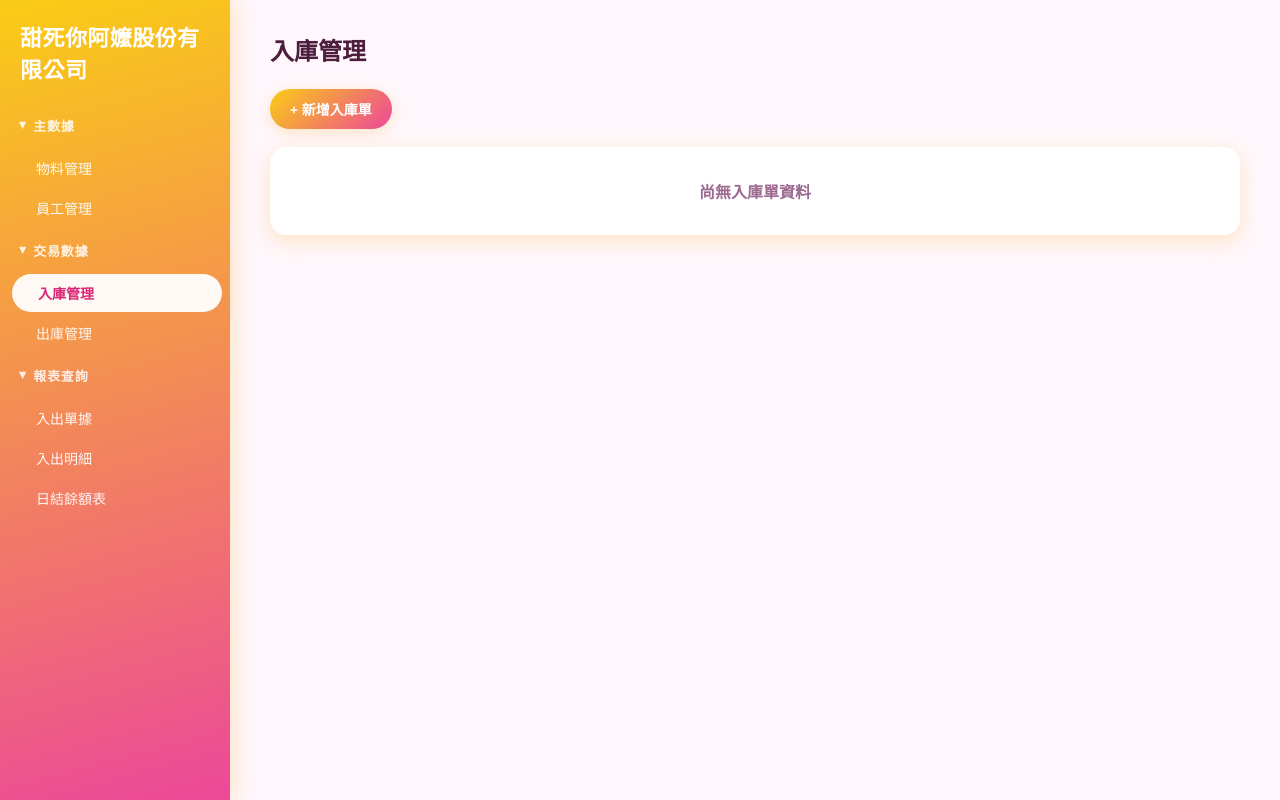
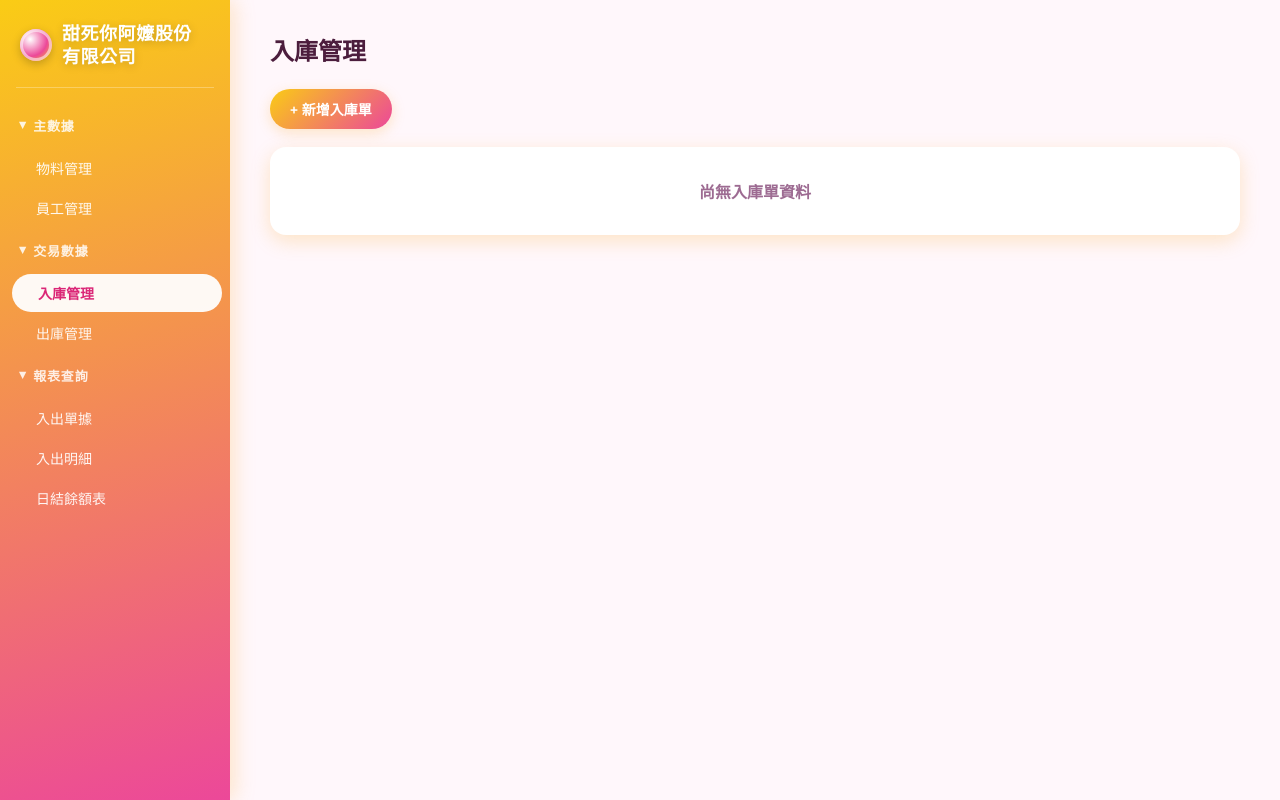
Before and after one commit to yuanlinglo0114-bot/minierp, a Flask app: page /inbound/ in a window 1280 px wide. Run offline with Flask 3, Linux system fonts and the light colour scheme; data that the repository does not hold is empty.

Commit message:
Add candy-icon logo mark and divider to sidebar brand block

```diff
--- a/webapp/app/static/css/style.css
+++ b/webapp/app/static/css/style.css
@@ -50,12 +50,29 @@ a { color: inherit; text-decoration: none; }
 }
 
 .brand {
-  font-size: 22px;
+  display: flex;
+  align-items: center;
+  gap: 10px;
+  font-size: 18px;
   font-weight: 800;
-  padding: 0 20px 20px;
+  line-height: 1.3;
+  margin: 0 16px 16px;
+  padding: 2px 4px 18px;
   color: #fff;
-  letter-spacing: 0.02em;
+  letter-spacing: 0.03em;
+  text-shadow: 0 2px 10px rgba(0, 0, 0, 0.18);
+  border-bottom: 1px solid rgba(255, 255, 255, 0.28);
 }
+.brand::before {
+  content: "";
+  flex-shrink: 0;
+  width: 32px;
+  height: 32px;
+  border-radius: 50%;
+  background: radial-gradient(circle at 32% 32%, #fff 0%, var(--candy-pink) 55%, var(--candy-gold) 100%);
+  box-shadow: 0 3px 10px rgba(0, 0, 0, 0.22), inset 0 0 0 3px rgba(255, 255, 255, 0.55);
+}
+.brand a { display: block; }
 
 .menu-group summary {
   cursor: pointer;
```
